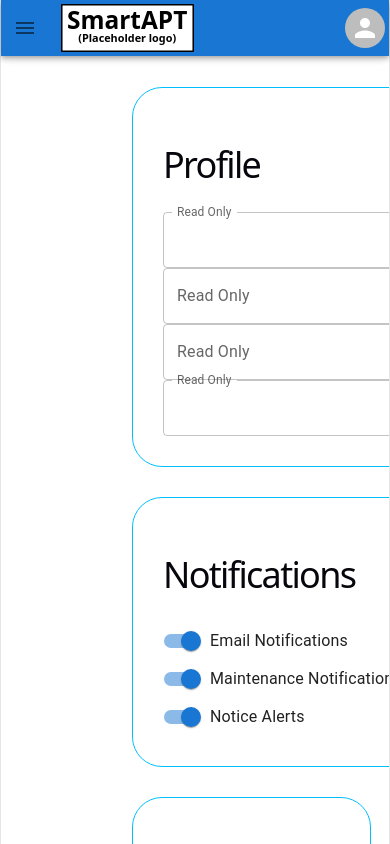
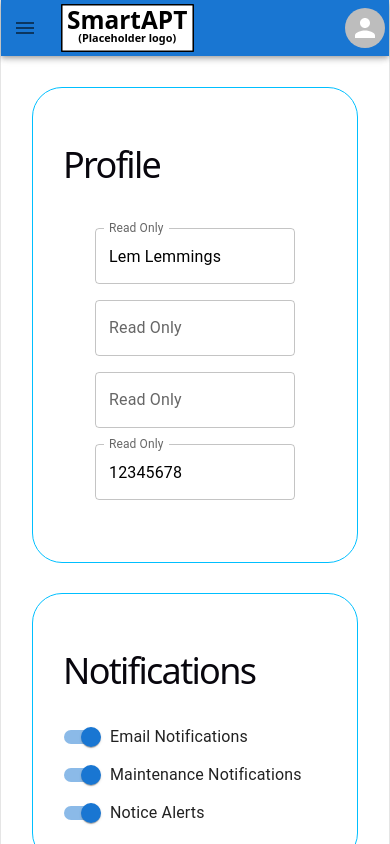
Before and after one commit to SevereWXJames/dormitory-managment-project, a React (Vite) app in the folder frontend/: page /settings in a window 390 px wide. Built offline with nearby package versions, Linux system fonts and the light colour scheme.

Commit message:
Made Settings responsive

```diff
--- a/frontend/src/App.css
+++ b/frontend/src/App.css
@@ -34,18 +34,6 @@
 }
 
 /*SETTINGS_PAGE*/
-.settingsPage {
-    display: flex;
-    justify-content: flex-start;
-}
-
-.settingsPage .contents {
-    display: flex;
-    flex-direction: column;
-    position: relative;
-    left: 100px;
-
-}
 
 .settingsPage .contents > * {
     padding: 30px;
@@ -54,26 +42,7 @@
     margin: 15px;
 }
 
-.settingsPage .profile-settings {
-    display: flex;
-    flex-direction: column;
-    align-self: flex-start;
-    text-align: left;
-}
 
-.settingsPage .notifications-settings {
-    display: flex;
-    flex-direction: column;
-    align-self: flex-start;
-    text-align: left;
-}
-
-.settingsPage .security-settings {
-    display: flex;
-    align-self: flex-start;
-    flex-direction: column;
-    text-align: left;
-}
 
 /* LOG IN PAGE */
 
--- a/frontend/src/pages/common/residents/dashboard/static/SettingsPage.tsx
+++ b/frontend/src/pages/common/residents/dashboard/static/SettingsPage.tsx
@@ -16,36 +16,32 @@ export type ProfileFieldProps = {
 
 export function NotificationControls() {
     return (
-        <div>
         <FormGroup>
             <FormControlLabel control={<Switch defaultChecked/>} label="Email Notifications"/>
             <FormControlLabel control={<Switch defaultChecked/>} label="Maintenance Notifications"/>
             <FormControlLabel control={<Switch defaultChecked/>} label="Notice Alerts"/>
         </FormGroup>
-        </div>
     )
 }
 
 export function ProfileField({input}: FieldProps) {
     return (
-        <div>
         <TextField
             id="outlined-read-only-input"
             label="Read Only"
             defaultValue={input}
-                sx={{'& .MuiInputBase-input': {color: 'white'}}}
+            sx={{'& .MuiInputBase-input': {color: 'black'}}}
             slotProps={{
                 input: {
                     readOnly: true,
                 },
             }}/>
-        </div>
     )
 }
 
 export function ProfileFields({name, username, email, phone}: ProfileFieldProps) {
     return (
-        <div>
+        <div className="flex flex-col p-4 m-4 gap-4 max-w-96">
             <ProfileField input={name}/>
             <ProfileField input={username}/>
             <ProfileField input={email}/>
@@ -62,21 +58,21 @@ export function SettingsPage() {
     return (
         <div>
             <CommonFrame commonFrameType={"RESIDENT"}>
-            <div className={"settingsPage"}>
-                <div className={"contents"}>
-                    <div className={"profile-settings"}>
+                <div className="settingsPage flex flex-col">
+                    <div className="contents w-fit">
+                        <div className="profile-settings text-left">
                             <h1>Profile</h1>
                             <ProfileFields name={user.name}
                                            username={user.username}
                                            email={user.email} phone={user.phone}/>
                         </div>
-                    <div className={"notifications-settings"}>
+                        <div className="notifications-settings text-left">
                             <h1>Notifications</h1>
                             <NotificationControls/>
                         </div>
-                    <div className={"security-settings"}>
+                        <div className="security-settings flex flex-col text-left">
                             <h1>Security</h1>
-                        <button>Change password</button>
+                            <button className="text-left font-bold">Change password</button>
                             <FormControlLabel control={<Switch defaultChecked/>} label="Two factor auth"/>
                         </div>
                     </div>
```
Lines whose indentation alone changed are shown as unchanged.
